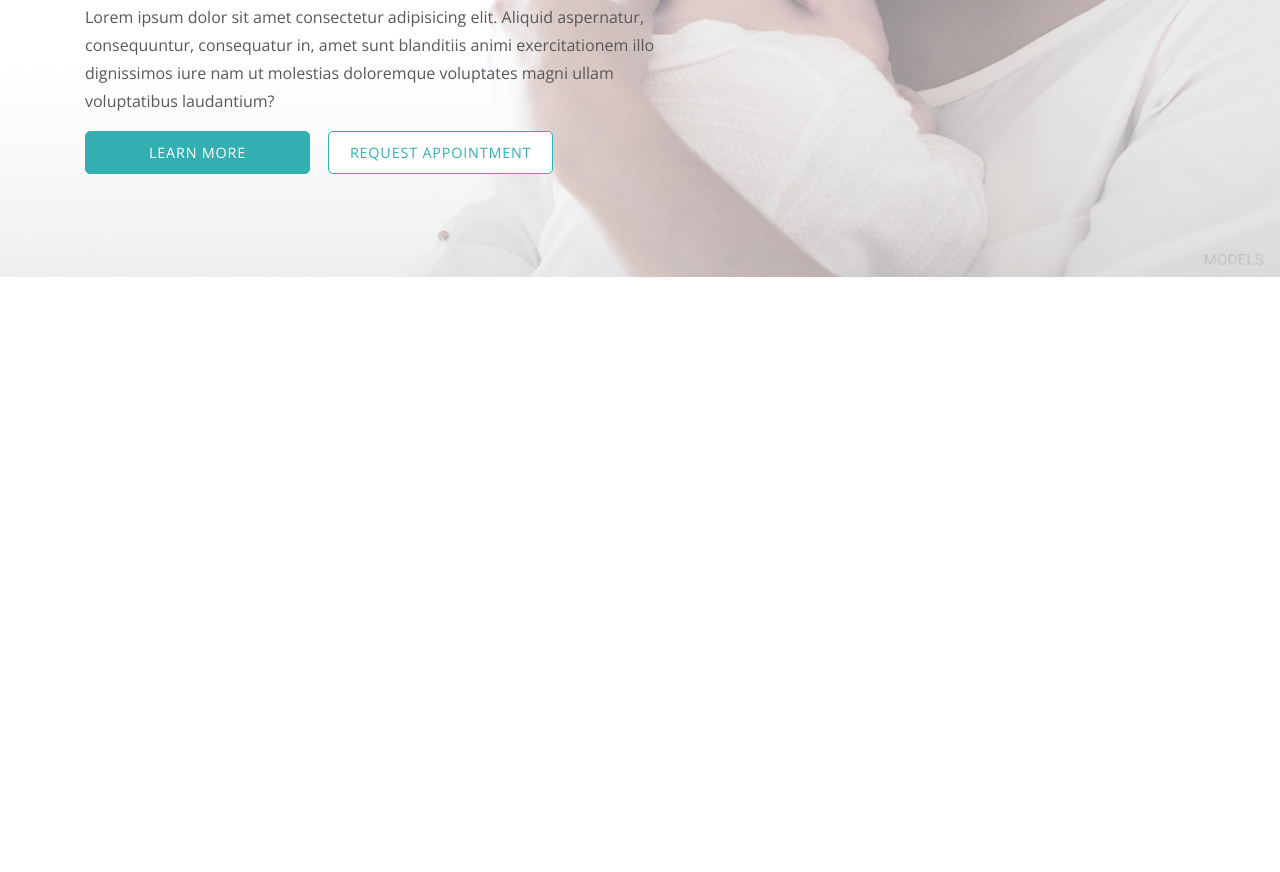
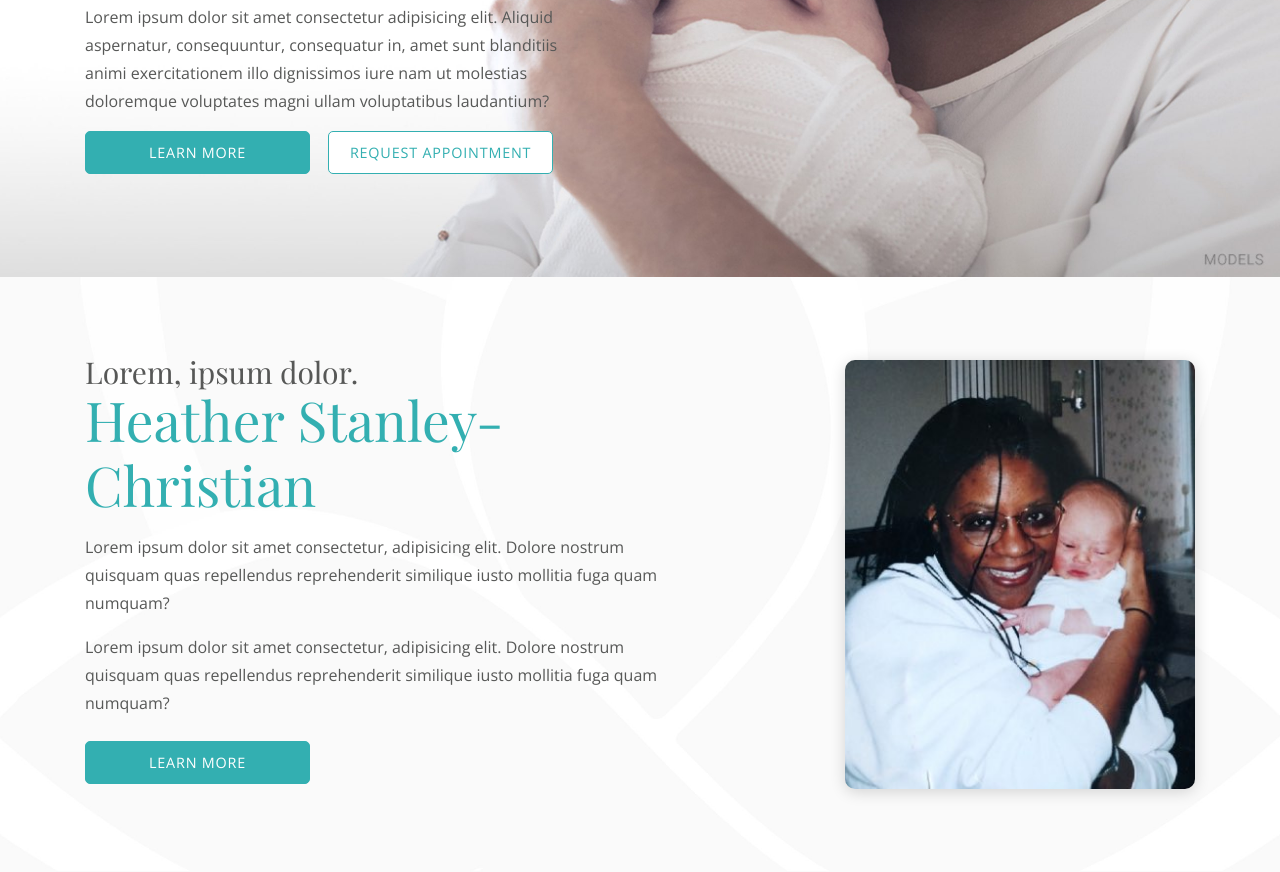
Before and after one commit to drbcreative/UnityMFM-Static, a plain HTML site: page index.html in a window 1280 px wide. Shown: the part 463-1335 px from the top of the page. Before the commit the page ends 800 px from the top, so only its background shows below. Drawn offline with nearby package versions, Linux system fonts and the light colour scheme; a script that the page names is missing; a web font is replaced by a local one.

Commit message:
bio section complete

```diff
--- a/index.html
+++ b/index.html
@@ -5,7 +5,7 @@
   <meta charset="UTF-8" />
   <meta name="viewport" content="width=device-width, initial-scale=1.0" />
   <meta http-equiv="X-UA-Compatible" content="ie=edge" />
-  <title>Laser Gental</title>
+  <title>UNITY MFM</title>
 
   <link rel="stylesheet" href="css/vendor/bootstrap.min.css" />
   <link rel="stylesheet" href="slick/slick.css" />
@@ -130,8 +130,34 @@
     </section>
     <!-- /hero -->
 
-    <!-- healthier -->
-    <!-- /healthier -->
+    <!-- bio -->
+    <section class="bio">
+      <div class="container">
+        <div class="row align-items-start align-items-xl-center">
+          <div class="col-md-6 col-xl-7">
+            <div class="section-info">
+              <h3 class="color-dark">Lorem, ipsum dolor.</h3>
+              <h1 class="color-main">
+                Heather Stanley-Christian
+              </h1>
+              <p class="body-copy color-dark">
+                Lorem ipsum dolor sit amet consectetur, adipisicing elit. Dolore nostrum quisquam quas repellendus
+                reprehenderit similique iusto mollitia fuga quam numquam?
+              </p>
+              <p class="body-copy color-dark mb-4">
+                Lorem ipsum dolor sit amet consectetur, adipisicing elit. Dolore nostrum quisquam quas repellendus
+                reprehenderit similique iusto mollitia fuga quam numquam?
+              </p>
+              <a href="#" class="ui-btn ui-btn-main">LEARN MORE</a>
+            </div>
+          </div>
+          <div class="col-md-6 col-xl-4 ml-auto mt-3 mt-lg-0">
+            <img src="img/bio-img.jpg" alt="" class="d-block section-img img-round img-shadow">
+          </div>
+        </div>
+      </div>
+    </section>
+    <!-- /bio -->
 
     <!-- comprehensive -->
     <!-- /comprehensive -->
--- a/scss/partials/_images.scss
+++ b/scss/partials/_images.scss
@@ -6,7 +6,7 @@
 }
 
 .img-shadow {
-  box-shadow: 0px 6px 10px rgba($color-black, 0.08);
+  box-shadow: 0px 3px 15px rgba($color-black, 0.16);
 }
 
 .img-round {
--- a/scss/partials/_responsive.scss
+++ b/scss/partials/_responsive.scss
@@ -29,7 +29,7 @@
     height: 100vh;
   }
 
-  /* HEALTHIER ************************************************************** */
+  /* BIO ******************************************************************** */
   /* COMPREHENSIVE SECTION ************************************************** */
   /* PRENATAL EVAl SECTION ************************************************** */
   /* DIAGNOSTIC OVERVIEW **************************************************** */
@@ -111,7 +111,7 @@
     }
   }
 
-  /* HEALTHIER ************************************************************** */
+  /* BIO ******************************************************************** */
   /* COMPREHENSIVE SECTION ************************************************** */
   /* PRENATAL EVAl SECTION ************************************************** */
   /* DIAGNOSTIC OVERVIEW **************************************************** */
@@ -131,7 +131,44 @@
   }
 
   /* HERO ******************************************************************* */
-  /* HEALTHIER ************************************************************** */
+  .hero {
+    &::before {
+      background: transparent;
+    }
+
+    display: flex;
+    align-items: flex-end;
+
+    .container {
+      .section-info {
+        p {
+          max-width: 500px;
+        }
+      }
+    }
+  }
+
+  /* BIO ******************************************************************** */
+  .bio {
+    // background: url('../../img/bio-bg@2x.jpg') center / cover;
+    // min-height: 300px;
+    // // max-height: 571px;
+    // display: flex;
+    // align-items: center;
+    padding: 80px 20px;
+
+    // .section-info {
+    //   p {
+    //     max-width: 600px;
+    //   }
+    // }
+
+    // .section-img {
+    //   max-width: 358px;
+    //   margin: 0 auto;
+    // }
+  }
+
   /* COMPREHENSIVE SECTION ************************************************** */
   /* PRENATAL EVAl SECTION ************************************************** */
   /* DIAGNOSTIC OVERVIEW **************************************************** */
@@ -148,7 +185,7 @@
 
   /* TOPBAR ***************************************************************** */
   /* HERO ******************************************************************* */
-  /* HEALTHIER ************************************************************** */
+  /* BIO ******************************************************************** */
   /* COMPREHENSIVE SECTION ************************************************** */
   /* PRENATAL EVAl SECTION ************************************************** */
   /* DIAGNOSTIC OVERVIEW **************************************************** */
@@ -163,7 +200,7 @@
 
   /* TOPBAR ***************************************************************** */
   /* HERO ******************************************************************* */
-  /* HEALTHIER ************************************************************** */
+  /* BIO ******************************************************************** */
   /* COMPREHENSIVE SECTION ************************************************** */
   /* PRENATAL EVAl SECTION ************************************************** */
   /* DIAGNOSTIC OVERVIEW **************************************************** */
--- a/scss/partials/_sections.scss
+++ b/scss/partials/_sections.scss
@@ -39,8 +39,27 @@
 }
 
 /* -------------------------------------------------------------------------- */
-/* HEALTHIER SECTION */
+/* BIO SECTION */
 /* -------------------------------------------------------------------------- */
+.bio {
+  background: url('../../img/bio-bg@2x.jpg') center / cover;
+  min-height: 300px;
+  // max-height: 571px;
+  display: flex;
+  align-items: center;
+  padding: 40px 20px;
+
+  .section-info {
+    p {
+      max-width: 600px;
+    }
+  }
+
+  .section-img {
+    max-width: 358px;
+    margin: 0 auto;
+  }
+}
 
 /* -------------------------------------------------------------------------- */
 /* COMPREHENSIVE SECTION */
```
Also changed, not shown: css/theme.min.css, 1 other file.
